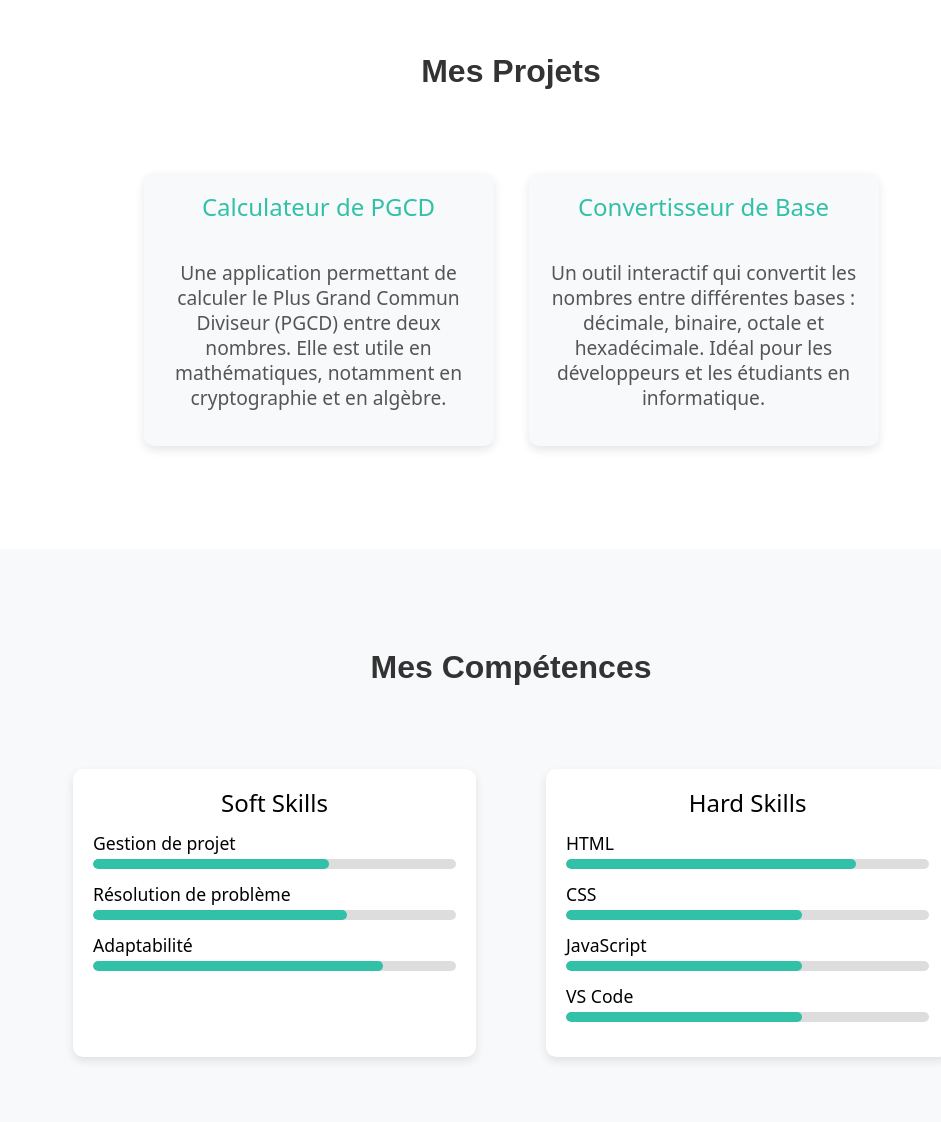
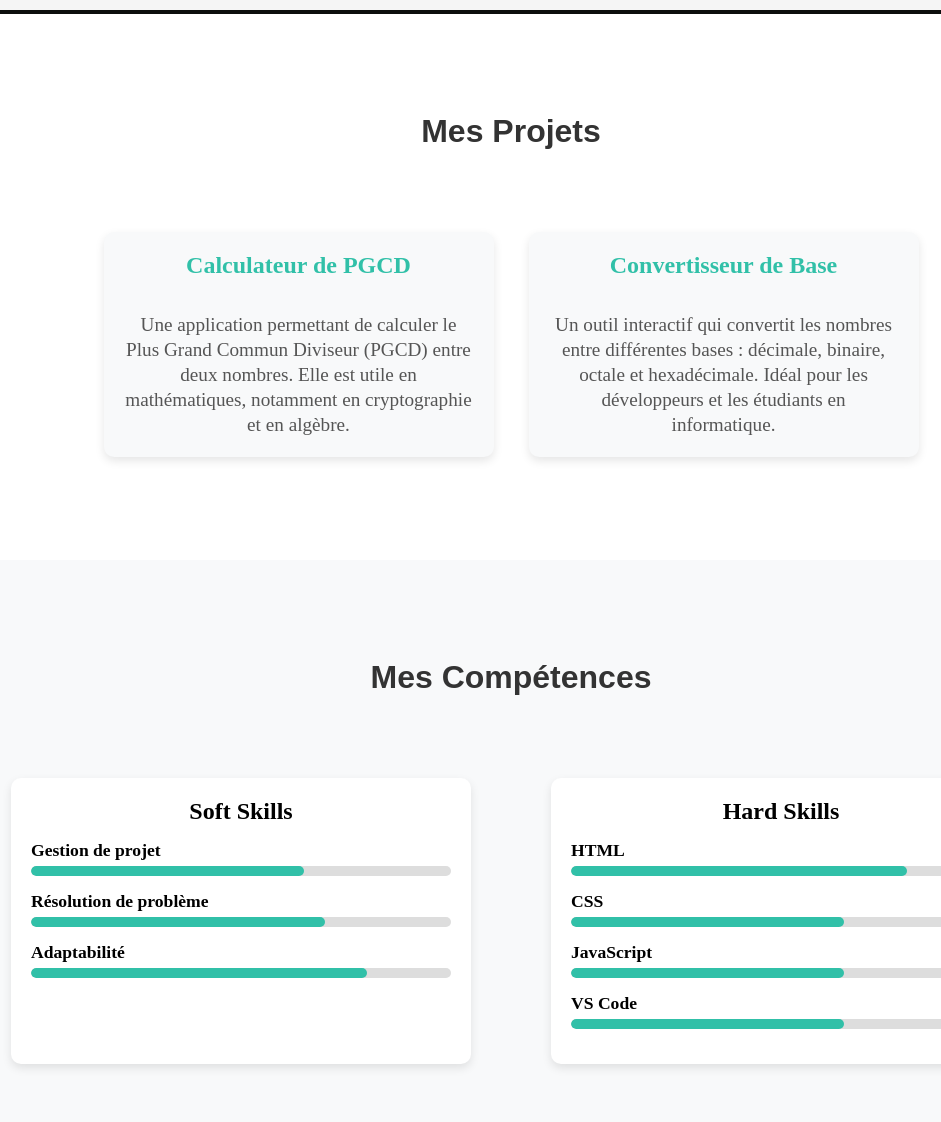
Before and after one commit to CodeurIvoirien225/portfolio-D-clic, a plain HTML site: page index.html in a window 1280 px wide. Shown: the part 951-2073 px from the top of the page, without its empty margins (129-1070 px from the left). Drawn offline with nearby package versions, Linux system fonts and the light colour scheme.

Commit message:
Mise à jour du fichier

```diff
--- a/index.html
+++ b/index.html
@@ -16,8 +16,6 @@
      <!-- Temps d'actualisation  de la page : 60 secondes -->
      <meta http-equiv="refresh" content="60">
      <title>Portfolio-personnel</title>
-     <link href="https://cdn.jsdelivr.net/npm/bootstrap@5.3.0/dist/css/bootstrap.min.css" rel="stylesheet">
-     <script src="https://cdn.jsdelivr.net/npm/bootstrap@5.3.0/dist/js/bootstrap.bundle.min.js"></script>
 
      <link rel="stylesheet" href="styles.css">
      <script src="script.js" defer></script>
```
